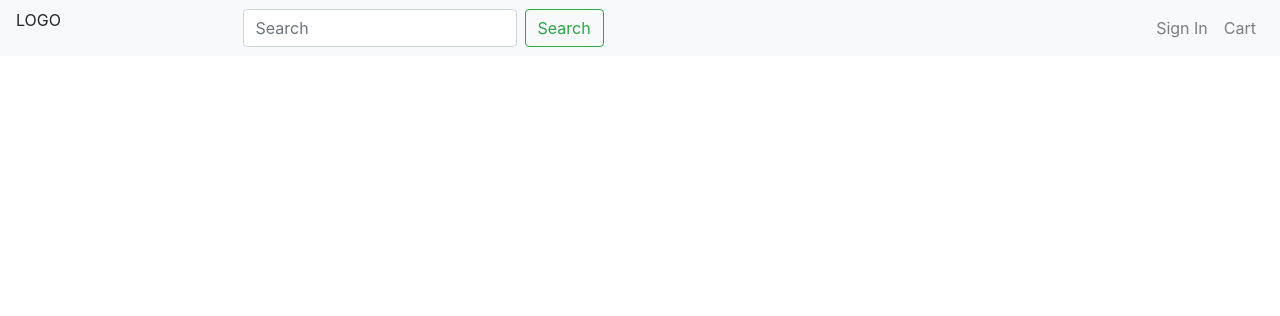
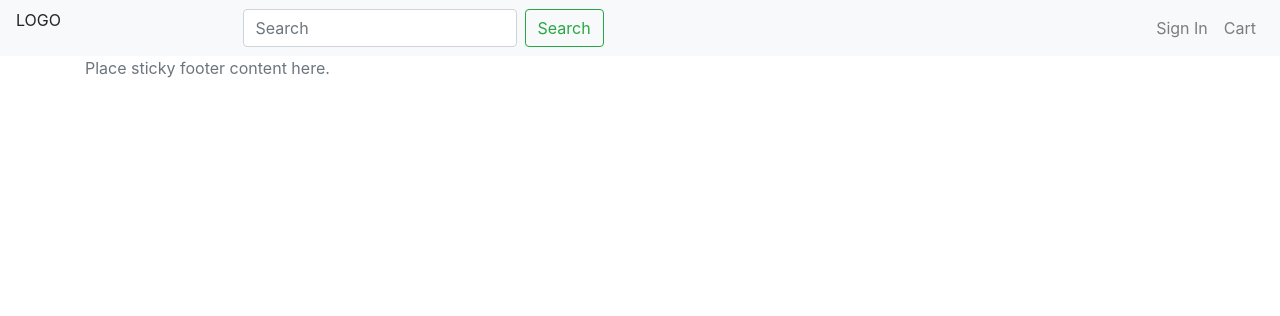
Before and after one commit to DanyilS/VDshop, a Django app: template VDshop/VDshop/templates/bases/base.html in a window 1280 px wide. Shown: the top 316 px of the page. Run offline with Django 3.2, Linux system fonts and the light colour scheme; the template is opened without the code that fills it, so the values that code supplies are empty.

Commit message:
updated base.html

```diff
--- a/VDshop/VDshop/templates/bases/base.html
+++ b/VDshop/VDshop/templates/bases/base.html
@@ -20,7 +20,7 @@
     <nav class="navbar navbar-expand-lg navbar-light bg-light">
         <p>LOGO</p>
         <!--# TODO      <img src="" alt="">-->
-        <div class="collapse navbar-collapse" id="navbarNavDropdown">
+        <div class="collapse navbar-collapse">
             <div class="collapse navbar-collapse justify-content-center">
                 <ul class="navbar-nav">
                     <li class="nav-item active">
@@ -31,7 +31,7 @@
                     </li>
                 </ul>
             </div>
-            <div class="collapse navbar-collapse justify-content-end" id="navbarNavDropdown">
+            <div class="collapse navbar-collapse justify-content-end">
                 <ul class="navbar-nav">
 
 
@@ -52,6 +52,13 @@
 
 
     <!--    FOOTER BEGIN-->
+    <!--    #TODO-->
+    <footer class="footer">
+
+      <div class="container">
+        <span class="text-muted">Place sticky footer content here.</span>
+      </div>
+    </footer>
 
     <!--    FOOTER END-->
 
```
